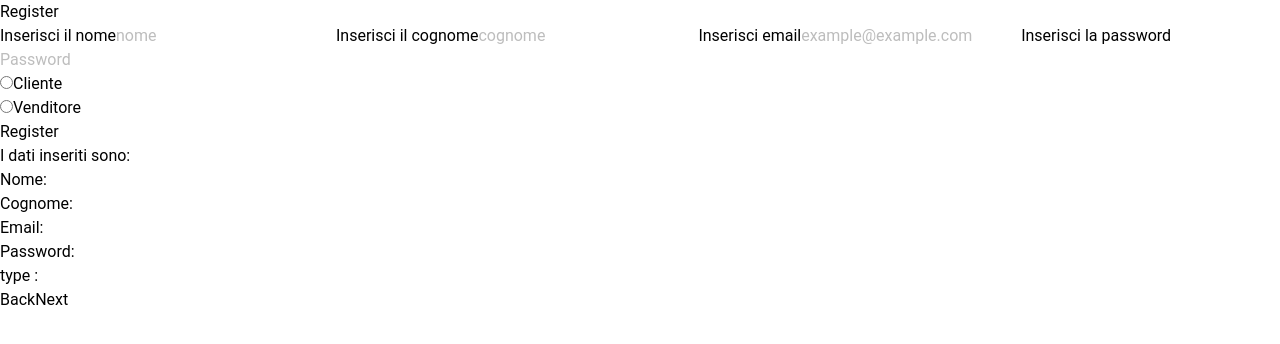
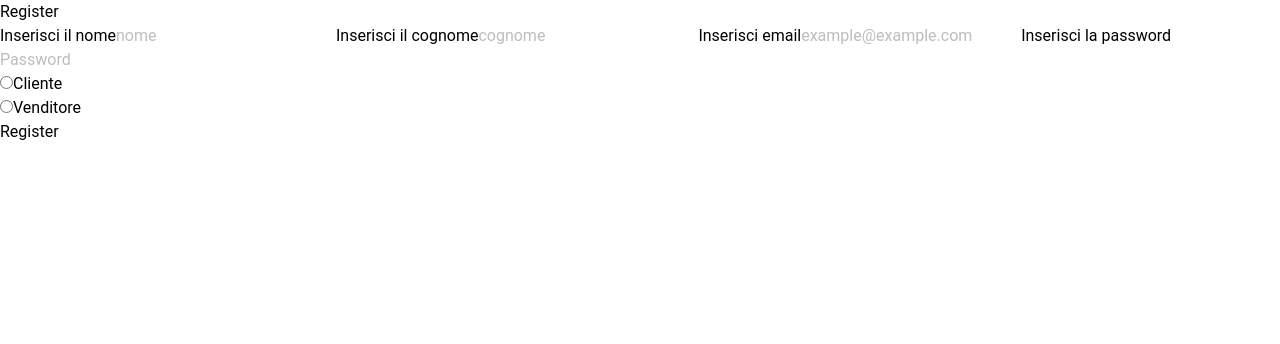
Before and after one commit to lpilla/olimpia-pet, a React (Vite) app: page /register in a window 1280 px wide. Shown: the top 344 px of the page. Built offline with nearby package versions, Linux system fonts and the light colour scheme.

Commit message:
fix: removed the SecondStep
Rimosso il secondo step, commentando i data passati tra i vari passaggi

```diff
--- a/src/pages/register/index.jsx
+++ b/src/pages/register/index.jsx
@@ -81,22 +81,16 @@ const Register = () => {
           <button className="btn_form">Register</button>
         </form>
       )}
-      {step === 2 && <SecondStep data={data} setData={setData} />}
-      {step === 3 && <Authentication />}
+      {step === 2 && <Authentication />}
+      {step === 3 && <AnimalSelection />}
+      {/*
           <h1>I dati inseriti sono: </h1>
           <h5>Nome:{data.nome}</h5>
           <h5>Cognome:{data.cognome}</h5>
           <h5>Email:{data.email}</h5>
           <h5>Password:{data.password}</h5>
           <h5>type :{data.type}</h5>
-      <div className="bottoniNextBack">
-        <button className="bottoniNextBack" onClick={() => setStep(1)}>
-          Back
-        </button>
-        <button className="bottoniNextBack" onClick={() => setStep(3)}>
-          Next
-        </button>
-      </div>
+        */}
     </div>
   );
 };
@@ -155,3 +149,11 @@ const Authentication = () => {
     </div>
   );
 };
+
+const AnimalSelection = () => {
+  return (
+    <div>
+      <h2>Ciao</h2>
+    </div>
+  );
+};
```
Lines whose indentation alone changed are shown as unchanged.
